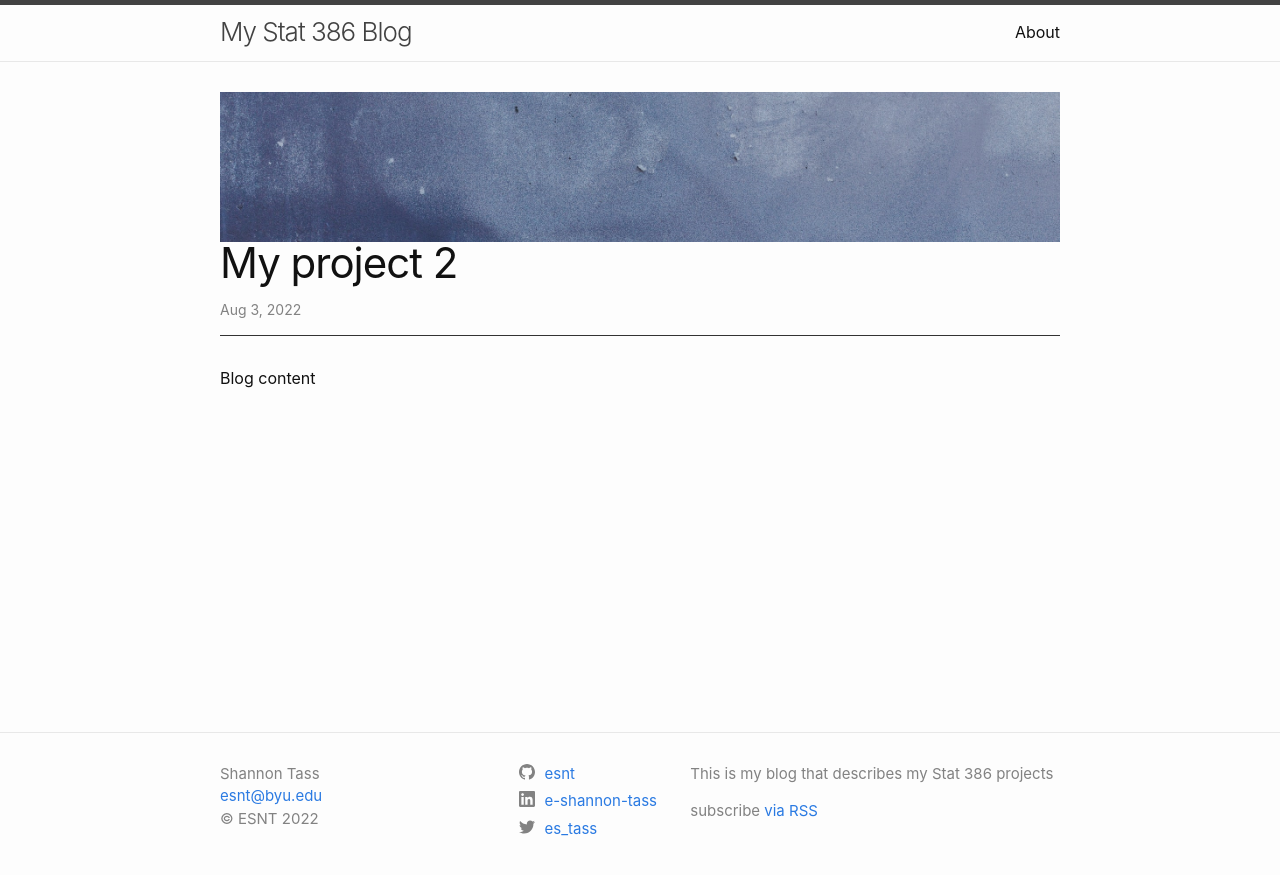
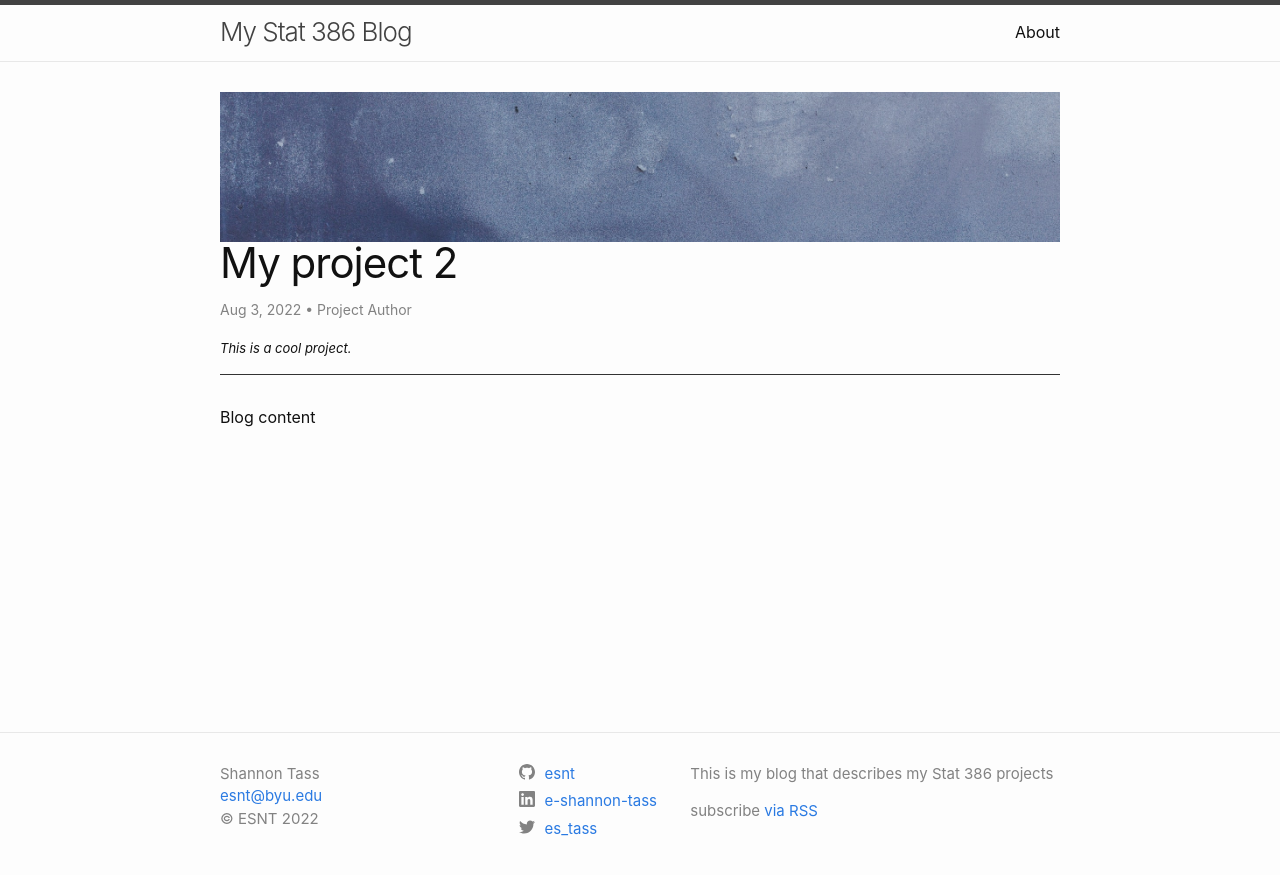
Before and after one commit to runstats21/stat-386-projects, a Jekyll site: the page built from _posts/2022-08-03-my-project-2.md, in a window 1280 px wide. Shown: the top 875 px of the page. Built offline with Jekyll 4.4.1, drawn with Linux system fonts in a browser that asks for light colours.

Commit message:
Update 2022-08-03-my-project-2.md

```diff
--- a/_posts/2022-08-03-my-project-2.md
+++ b/_posts/2022-08-03-my-project-2.md
@@ -2,8 +2,8 @@
 layout: post
 title:  "My project 2"
 date:   2022-08-03
-author:
-description:
+author: Project Author
+description: This is a cool project.
 image:
 ---
 
```
